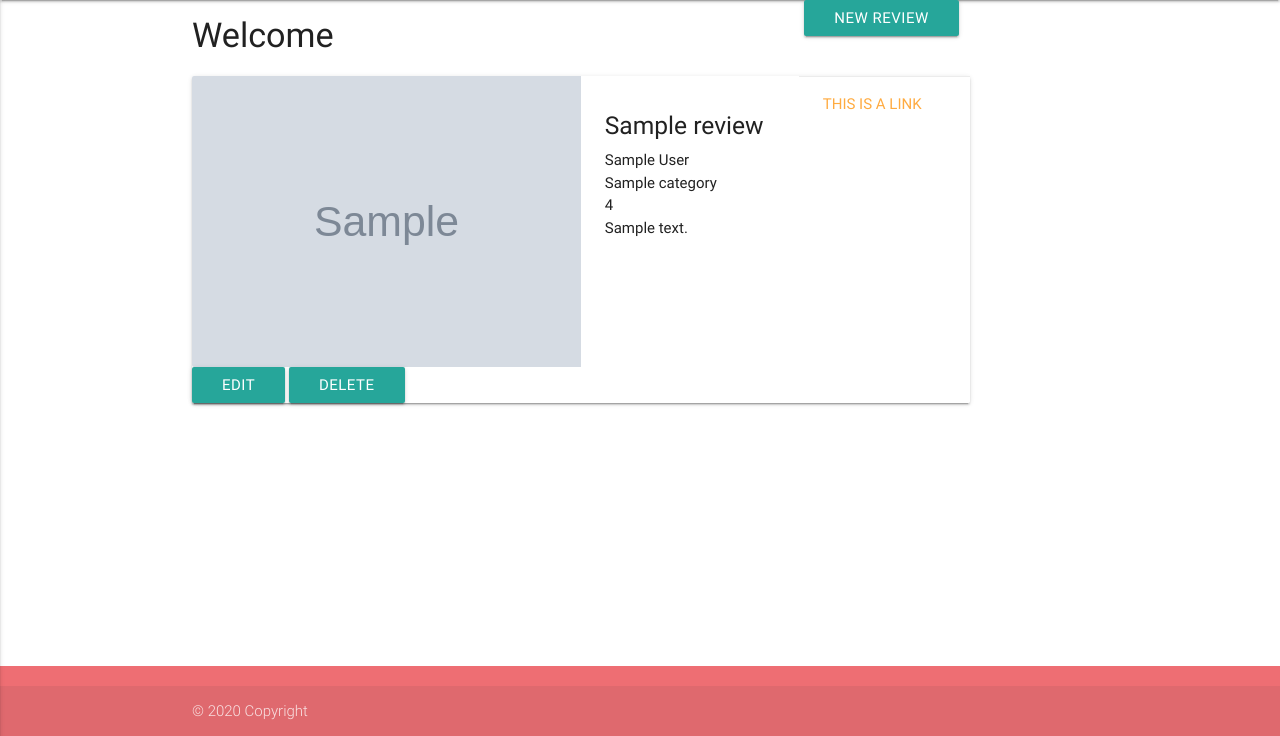
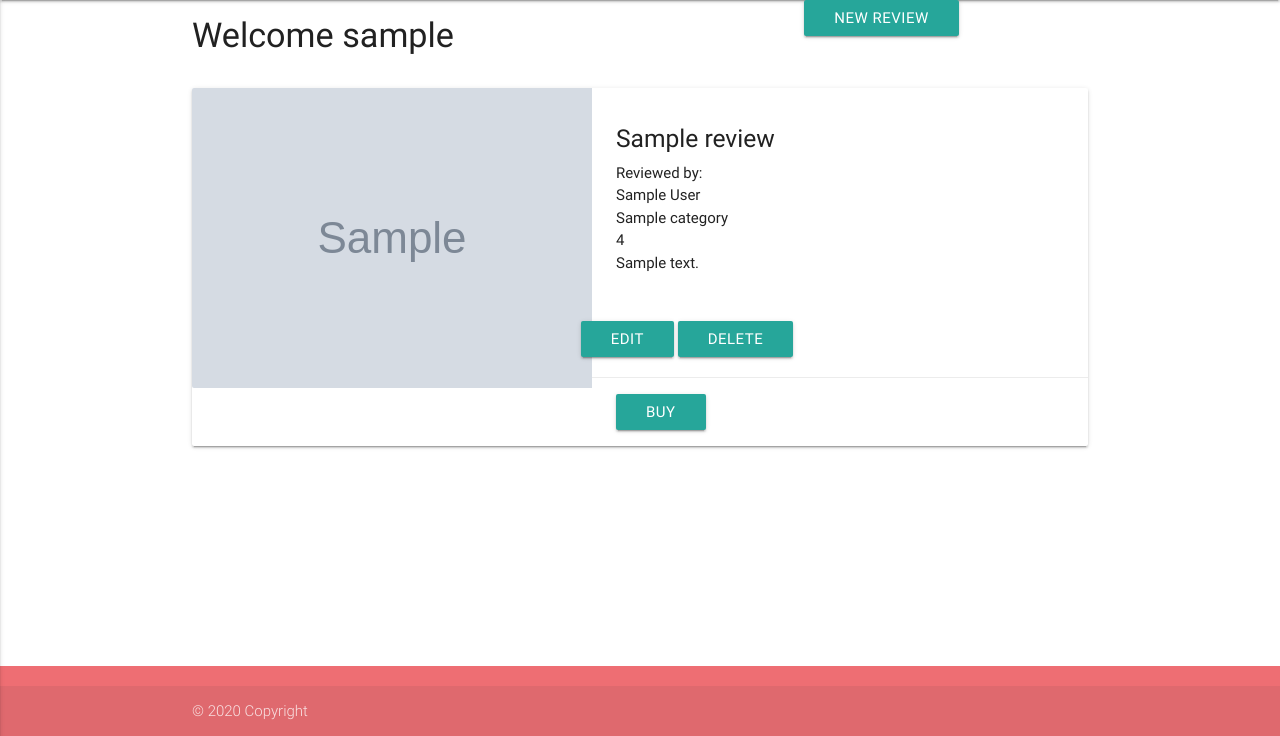
Before and after one commit to amosborn/milestone-project-3, a Flask app: template templates/reviews.html in a window 1280 px wide. Shown: the part 64-800 px from the top of the page. Run offline with Flask 2, Linux system fonts and the light colour scheme; the template is opened without the code that fills it: most values are stand-ins (such as "Sample title", 1, 10 or a date in 2020); grey boxes marked "Sample" are stand-in pictures; some libraries are stand-ins or nearby versions.

Commit message:
Added username to welcome heading, moved buttons

```diff
--- a/templates/reviews.html
+++ b/templates/reviews.html
@@ -4,37 +4,39 @@
 <div class="container">
     <div class="row">
         <div class="col s12 m8">
-            <h4>Welcome </h4>
+            <h4>Welcome {{ username}}</h4>
         </div>
         <div class="col s12 m4">
             <a href="{{ url_for('add_review') }}" class="waves-effect waves-light btn">New review</a>
         </div>
+    </div>
 {% for review in reviews %}
-        <div class="col">
+    <div class="col s12 m7">
         <div class="card horizontal">
             <div class="card-image">
                 <img src="{{ review.cover }}">
-                    <div>
-                        <a href="{{url_for('edit_review', review_id=review._id)}}" class="waves-effect waves-light btn">Edit</a>
-                        <a href="{{url_for('delete_review', review_id=review._id)}}" class="waves-effect waves-light btn">Delete</a>
-                    </div>
             </div>
             <div class="card-stacked">
                 <div class="card-content">
                     <h5>{{ review.title }}</h5>
+                    <p>Reviewed by:</p>
                     <p>{{ review.author }}</p>
                     <p>{{ review.category }}</p>
                     <p>{{ review.rating }}</p>
                     <p>{{ review.review }}</p>
+                    <br>
                 </div>
+                <div class="row">
+                        <a href="{{ url_for('edit_review', review_id=review._id) }}" class="waves-effect waves-light btn btn_small">Edit</a>
+                        <a href="{{ url_for('delete_review', review_id=review._id) }}" class="waves-effect waves-light btn btn_small">Delete</a>
                     </div>
                 <div class="card-action">
-                    <a href="#">This is a link</a>
+                    <a href="#" class="waves-effect waves-light btn btn_small">Buy</a>
+                </div>
             </div>
         </div>
     </div>
   {% endfor %}
 </div>
-</div>
 
 {% endblock %}
```
Lines whose indentation alone changed are shown as unchanged.
